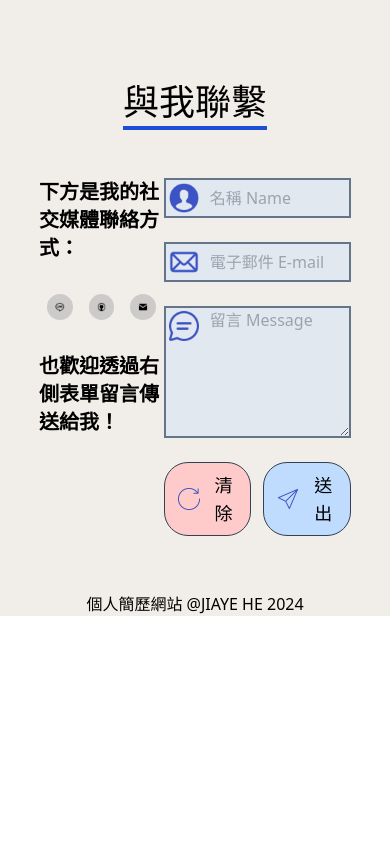
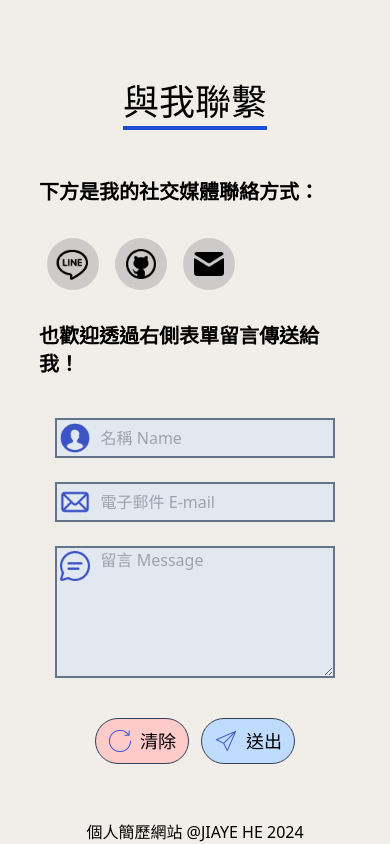
Before and after one commit to Sapphire0912/Portfolio-Website, a Next.js app in the folder portfolio-website/: page / in a window 390 px wide. Shown: the part 2923-3767 px from the top of the page. Before the commit the page ends 3539 px from the top, so only its background shows below. Built offline with nearby package versions, Linux system fonts and the light colour scheme.

Commit message:
rwd contact-sec

```diff
--- a/portfolio-website/src/components/Contact.tsx
+++ b/portfolio-website/src/components/Contact.tsx
@@ -58,9 +58,11 @@ const Contact: React.FC<DarkModeProps> = ({ darkMode }) => {
           </span>
         </p>
 
-        <div className="flex justify-around items-start mt-4 pt-10 pb-4 w-[80%] ">
-          <div className="flex-[0_1_40%]">
-            <p className="text-xl font-bold  mb-6">
+        <div
+          className={`xl:flex-row xl:items-start xl:justify-around flex flex-col items-center justify-between mt-4 pt-10 pb-4 w-[80%]`}
+        >
+          <div className="xl:mb-0 flex-[0_1_40%] mb-10">
+            <p className="text-xl font-bold mb-6">
               下方是我的社交媒體聯絡方式：
             </p>
             <div className="flex mb-6">
@@ -108,7 +110,7 @@ const Contact: React.FC<DarkModeProps> = ({ darkMode }) => {
               也歡迎透過右側表單留言傳送給我！
             </p>
           </div>
-          <div className="flex-[0_1_60%] text-black">
+          <div className="xl:flex-[0_1_60%] md:w-[70%] w-[90%] text-black">
             <form onSubmit={formSubmit} method="POST">
               <div className={`${formStyle} flex mb-6`}>
                 <Image
@@ -162,18 +164,20 @@ const Contact: React.FC<DarkModeProps> = ({ darkMode }) => {
                   <input name="bot-field" className="hidden" />
                 </label>
               </div>
-              <div className="flex justify-end items-center">
+
+              <div className="lg:justify-end lg:flex-row flex flex-col items-center justify-center">
                 {submitMsg && (
                   <p
-                    className={
+                    className={`${
                       darkMode
                         ? "text-green-200 font-bold"
                         : "text-blue-500 font-bold"
-                    }
+                    } `}
                   >
                     {submitMsg}
                   </p>
                 )}
+                <div className="lg:justify-end lg:mt-0 mt-4 flex">
                   <button
                     type="reset"
                     className={`${
@@ -203,7 +207,9 @@ const Contact: React.FC<DarkModeProps> = ({ darkMode }) => {
                     } flex items-center pl-3 pr-3 pt-2 pb-2 rounded-3xl`}
                   >
                     <Image
-                    src={`${darkMode ? "/send-dark.png" : "/send-bright.png"}`}
+                      src={`${
+                        darkMode ? "/send-dark.png" : "/send-bright.png"
+                      }`}
                       alt="reset"
                       className="mr-2"
                       width={24}
@@ -211,6 +217,7 @@ const Contact: React.FC<DarkModeProps> = ({ darkMode }) => {
                     />
                     <span className="text-lg">送出</span>
                   </button>
+                </div>
               </div>
             </form>
           </div>
```
Lines whose indentation alone changed are shown as unchanged.
